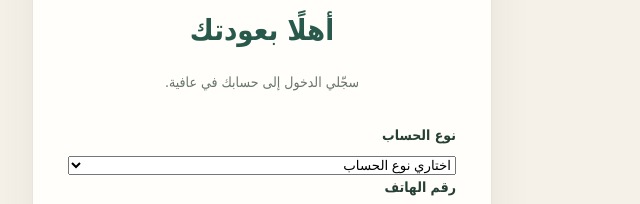
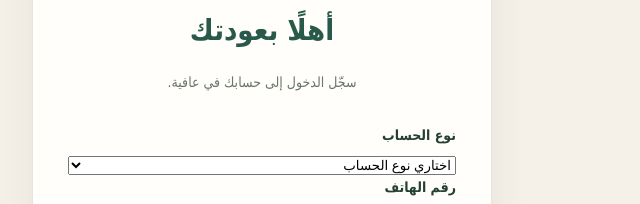
Before and after one commit to momd2329jn-ux/AFIYA-, a plain HTML site: page login.html in a window 1280 px wide. Shown: the part 199-403 px from the top of the page, 378-1018 px from the left. Drawn offline with Linux system fonts and the light colour scheme.

Commit message:
Add files via upload

```diff
--- a/login.html
+++ b/login.html
@@ -157,7 +157,7 @@
 
             <div class="login-heading">
                 <h1>أهلًا بعودتك</h1>
-                <p>سجّلي الدخول إلى حسابك في عافية.</p>
+                <p>سجّل الدخول إلى حسابك في عافية.</p>
             </div>
 <div class="login-group">
     <label for="accountType">نوع الحساب</label>
```
